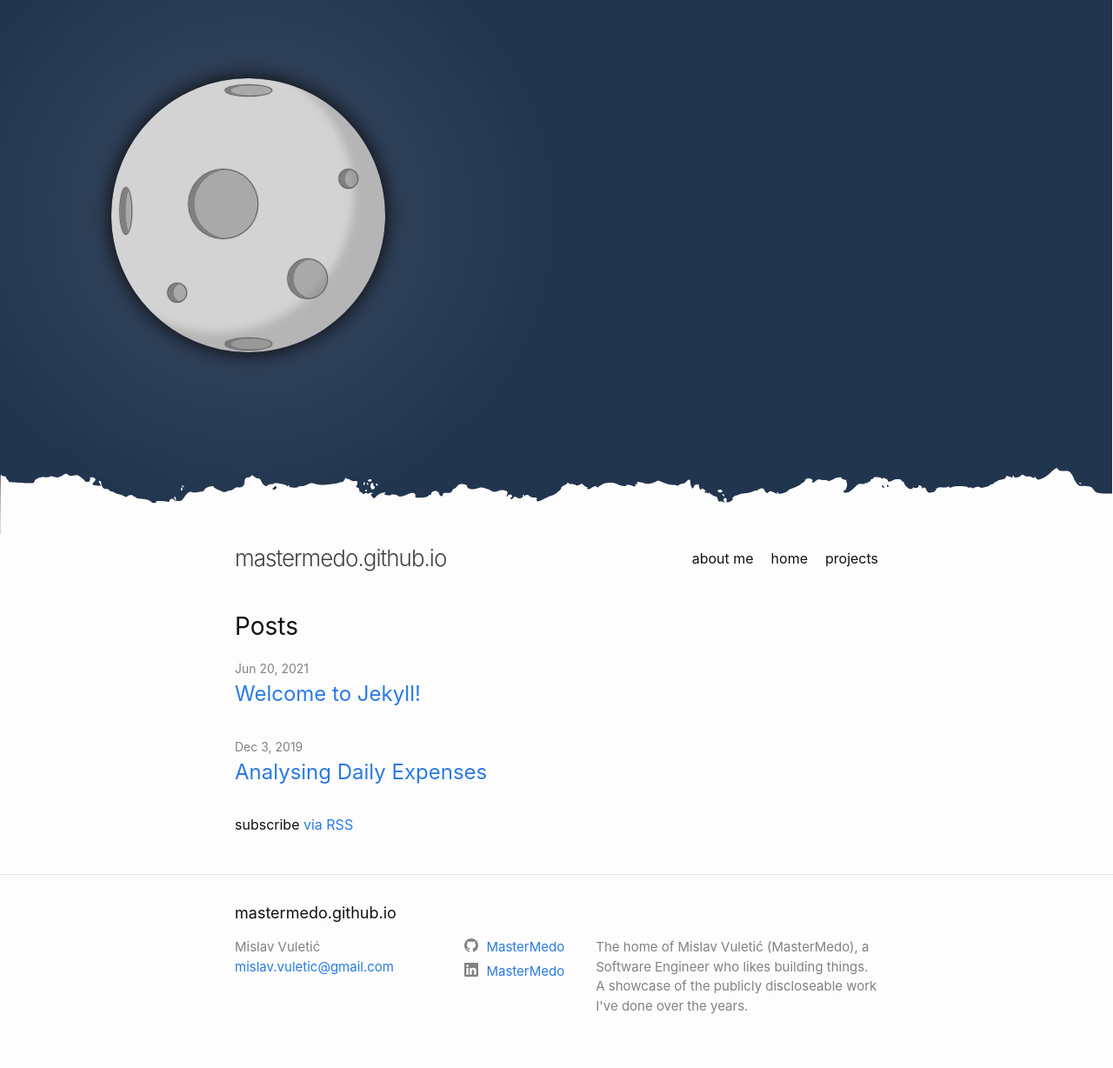
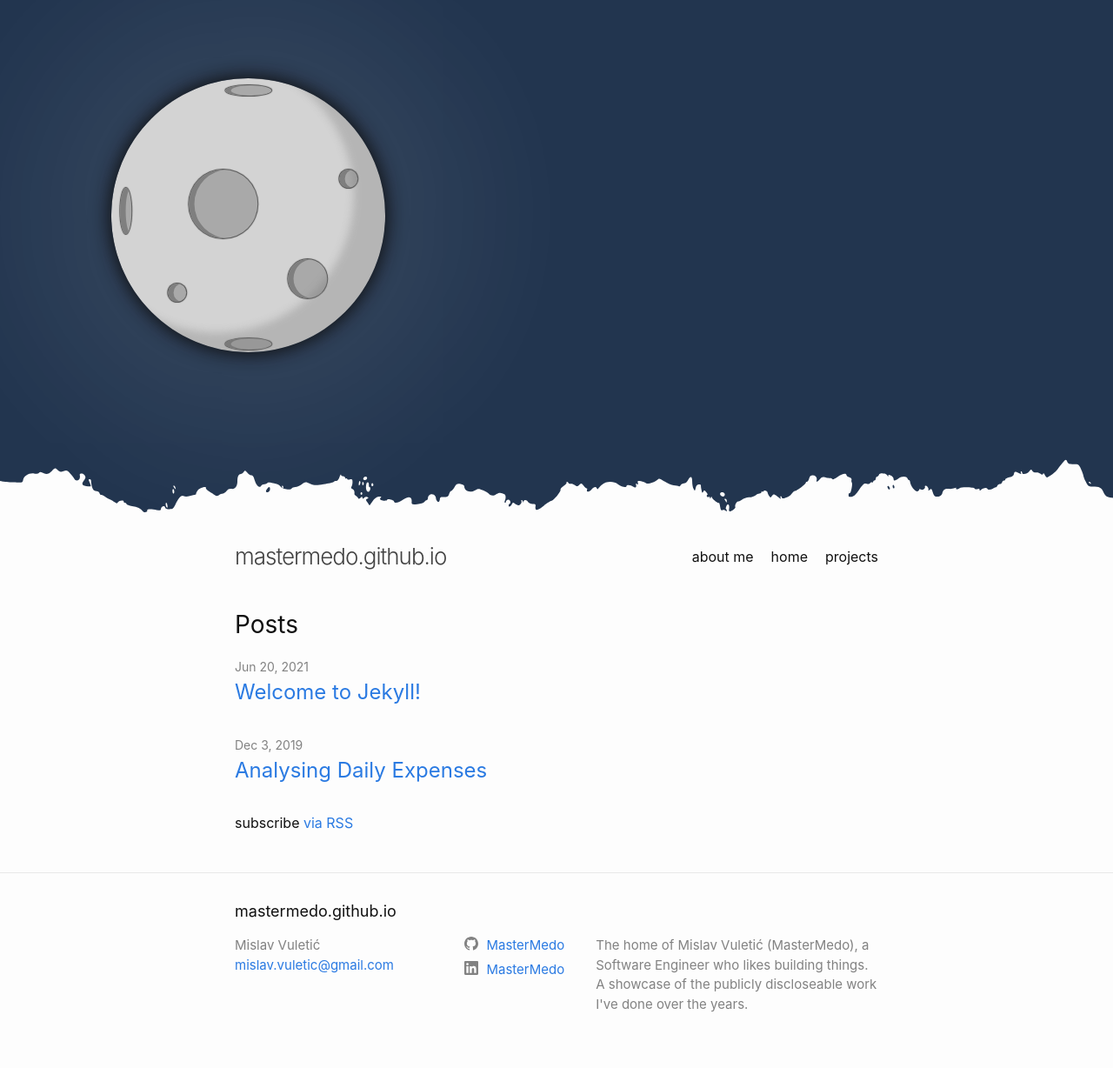
Before and after one commit to MasterMedo/mastermedo.github.io, a Jekyll site: the page built from index.md, in a window 1280 px wide. Shown: the whole page at 87% size. Built offline with Jekyll 4.4.1, drawn with Linux system fonts in a browser that asks for light colours.

Commit message:
align ground so it `never` underflows

```diff
--- a/_sass/minima/_moon.scss
+++ b/_sass/minima/_moon.scss
@@ -2,11 +2,13 @@ $size: 70vmin;
 
 .ground {
   width: 100%;
+  overflow: hidden;
+  margin: -1px;
+  transform: scale(1.02, 1.5);
 }
 
 .moonbox {
   background: #22354f;
-  box-shadow: inset -1px -1px 0px #fff;
 }
 
 .moon {
```
